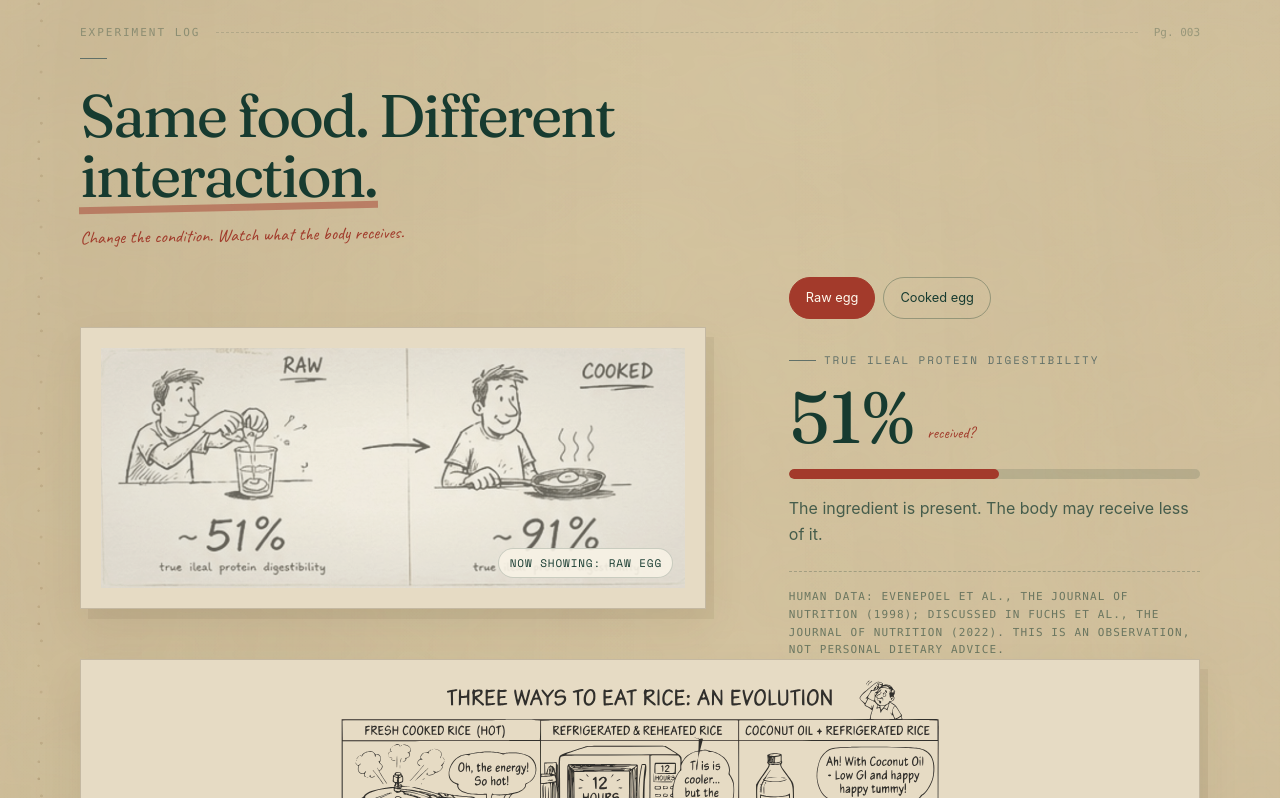
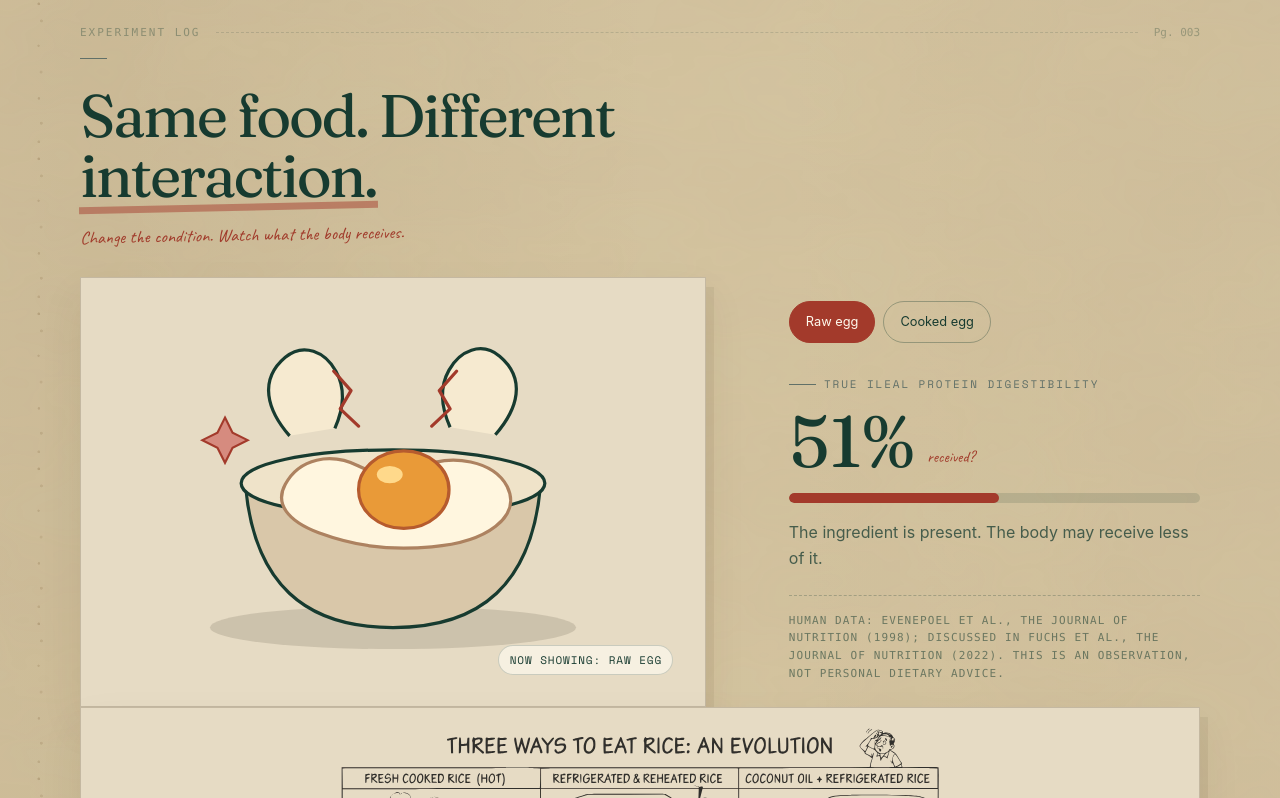
Before and after one commit to harshaoz-a11y/the-food-lab, a React (Vite) app: page / in a window 1280 px wide. Shown: the part 1060-1858 px from the top of the page. Built offline with nearby package versions, Linux system fonts and the light colour scheme.

Commit message:
Recreate interactive raw and cooked egg illustration

```diff
--- a/src/components/food-lab/EggExperiment.tsx
+++ b/src/components/food-lab/EggExperiment.tsx
@@ -1,5 +1,4 @@
 import { useState } from "react";
-import { maestroAssets } from "@/lib/maestro-assets";
 
 const states = {
   raw: {
@@ -16,6 +15,45 @@ const states = {
 
 type EggState = keyof typeof states;
 
+function RawEggIllustration() {
+  return (
+    <svg className="egg-object egg-object-raw" viewBox="0 0 520 360" role="img" aria-label="A raw egg cracked into a small bowl">
+      <ellipse className="egg-shadow" cx="260" cy="306" rx="170" ry="20" />
+      <path className="egg-bowl" d="M123 174c8 91 55 132 137 132s129-41 137-132Z" />
+      <path className="egg-bowl-rim" d="M119 172c0-18 63-31 141-31s141 13 141 31-63 31-141 31-141-13-141-31Z" />
+      <path className="egg-white" d="M160 173c13-24 42-30 68-17 18 9 36 11 56 2 31-15 70-6 82 17 14 28-19 52-70 56-44 4-75-2-105-13-29-11-41-27-31-45Z" />
+      <ellipse className="egg-yolk" cx="270" cy="178" rx="42" ry="36" />
+      <ellipse className="egg-yolk-shine" cx="257" cy="164" rx="12" ry="8" />
+      <path className="egg-shell-left" d="M164 128c-21-24-29-52-4-73 17-14 37-5 47 13 9 16 7 35-1 53" />
+      <path className="egg-shell-right" d="M355 127c21-24 29-52 4-73-17-14-37-5-47 13-9 16-7 35 1 53" />
+      <path className="egg-crack" d="m205 68 16 18-10 17 17 16m91-51-16 18 10 17-17 16" />
+      <path className="egg-spark" d="m104 111 7 14 14 7-14 7-7 14-7-14-14-7 14-7Z" />
+    </svg>
+  );
+}
+
+function CookedEggIllustration() {
+  return (
+    <svg className="egg-object egg-object-cooked" viewBox="0 0 520 360" role="img" aria-label="A cooked egg on a plate with a golden yolk">
+      <ellipse className="egg-shadow" cx="260" cy="306" rx="178" ry="20" />
+      <ellipse className="cooked-plate" cx="260" cy="235" rx="174" ry="57" />
+      <ellipse className="cooked-plate-inner" cx="260" cy="228" rx="137" ry="39" />
+      <path className="cooked-white" d="M137 216c-8-35 22-61 61-60 27 1 41 14 63 7 29-9 51-23 84-10 37 15 51 53 26 76-23 21-55 20-82 15-30-6-49 8-80 3-37-5-66-12-72-31Z" />
+      <ellipse className="cooked-yolk" cx="277" cy="204" rx="51" ry="43" />
+      <ellipse className="cooked-yolk-light" cx="262" cy="188" rx="15" ry="10" />
+      <path className="cooked-edge" d="M149 177c26-26 55-14 77-16m95 7c23-3 42 9 55 26M161 251c29 13 54 10 76 5m83 2c19 4 35 0 47-10" />
+      <path className="steam steam-one" d="M205 131c-17-20 15-30-2-50-14-16 10-26 4-43" />
+      <path className="steam steam-two" d="M274 128c-16-21 14-29-2-49-13-17 10-28 4-45" />
+      <path className="steam steam-three" d="M337 137c-14-17 12-27-2-43-11-14 8-24 4-38" />
+      <path className="egg-spark" d="m126 112 7 14 14 7-14 7-7 14-7-14-14-7 14-7Z" />
+    </svg>
+  );
+}
+
+function EggIllustration({ active }: { active: EggState }) {
+  return active === "raw" ? <RawEggIllustration /> : <CookedEggIllustration />;
+}
+
 export function EggExperiment() {
   const [active, setActive] = useState<EggState>("raw");
   const current = states[active];
@@ -24,10 +62,7 @@ export function EggExperiment() {
     <div className="experiment-card grid gap-8 lg:grid-cols-[minmax(0,1.15fr)_minmax(320px,.85fr)] lg:items-center">
       <div className="evidence-photo egg-evidence">
         <div className={`egg-state-illustration is-${active}`}>
-          <img
-            src={maestroAssets.eggReference}
-            alt="Illustrated comparison of raw and cooked egg protein digestibility"
-          />
+          <EggIllustration active={active} />
           <span className="egg-now-showing">Now showing: {current.label}</span>
         </div>
       </div>
--- a/src/globals.css
+++ b/src/globals.css
@@ -2636,3 +2636,98 @@ main > section.reveal.is-revealed {
   #question .factor.is-collapsed > svg { width: 16px; height: 16px; }
   #question .factor.is-expanded .factor-copy strong { font-size: .86rem; }
 }
+
+/* The egg is a drawn object rather than a static comparison image. */
+.egg-state-illustration {
+  display: grid;
+  min-height: 320px;
+  place-items: center;
+}
+.egg-object {
+  display: block;
+  width: min(100%, 560px);
+  height: auto;
+  overflow: visible;
+  animation: egg-object-in 420ms ease both;
+}
+.egg-shadow {
+  fill: rgba(54, 45, 30, .14);
+}
+.egg-bowl {
+  fill: #d9c7a9;
+  stroke: #173b30;
+  stroke-width: 3;
+}
+.egg-bowl-rim {
+  fill: #efe3c9;
+  stroke: #173b30;
+  stroke-width: 3;
+}
+.egg-white,
+.cooked-white {
+  fill: #fff6df;
+  stroke: #ad8260;
+  stroke-width: 3;
+}
+.egg-yolk,
+.cooked-yolk {
+  fill: #e99a38;
+  stroke: #b65b2e;
+  stroke-width: 3;
+}
+.egg-yolk-shine,
+.cooked-yolk-light {
+  fill: #ffd98b;
+}
+.egg-shell-left,
+.egg-shell-right {
+  fill: #f6ead0;
+  stroke: #173b30;
+  stroke-width: 3;
+}
+.egg-crack,
+.cooked-edge {
+  fill: none;
+  stroke: #a33a2b;
+  stroke-width: 3;
+  stroke-linecap: round;
+  stroke-linejoin: round;
+}
+.egg-spark {
+  fill: #d68b7f;
+  stroke: #a33a2b;
+  stroke-width: 2;
+}
+.cooked-plate {
+  fill: #d8c7aa;
+  stroke: #173b30;
+  stroke-width: 3;
+}
+.cooked-plate-inner {
+  fill: #f3e7ce;
+  stroke: #a78662;
+  stroke-width: 2;
+}
+.steam {
+  fill: none;
+  stroke: #2d7d46;
+  stroke-width: 4;
+  stroke-linecap: round;
+  opacity: .62;
+  stroke-dasharray: 12 8;
+  animation: steam-rise 2.8s ease-in-out infinite;
+}
+.steam-two { animation-delay: .35s; }
+.steam-three { animation-delay: .7s; }
+@keyframes egg-object-in {
+  from { opacity: 0; transform: translateY(8px) scale(.97); }
+  to { opacity: 1; transform: translateY(0) scale(1); }
+}
+@keyframes steam-rise {
+  0%, 100% { opacity: .2; transform: translateY(3px); }
+  50% { opacity: .72; transform: translateY(-7px); }
+}
+@media (prefers-reduced-motion: reduce) {
+  .egg-object,
+  .steam { animation: none; }
+}
```
